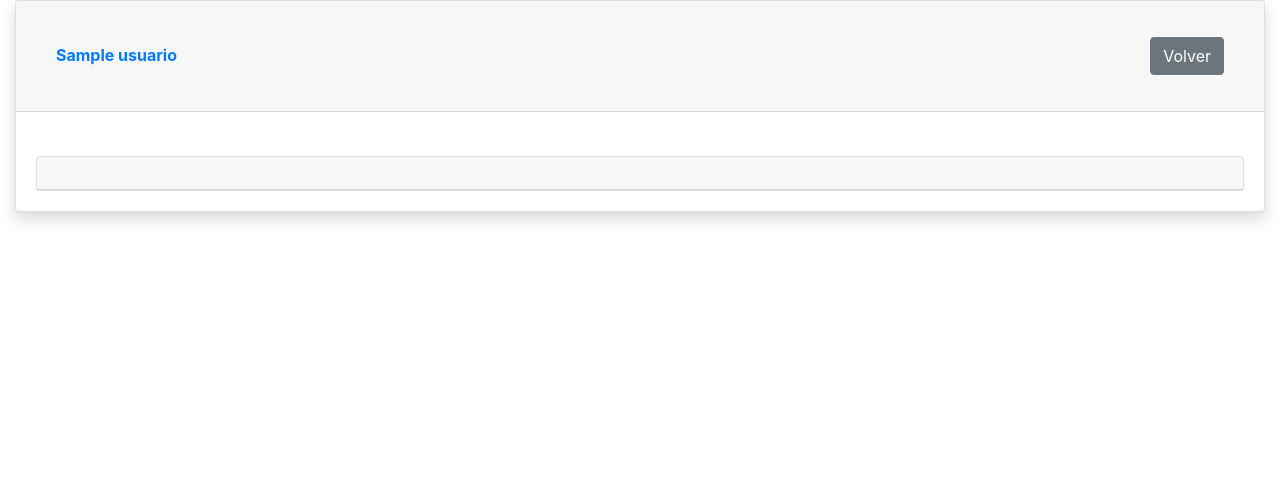
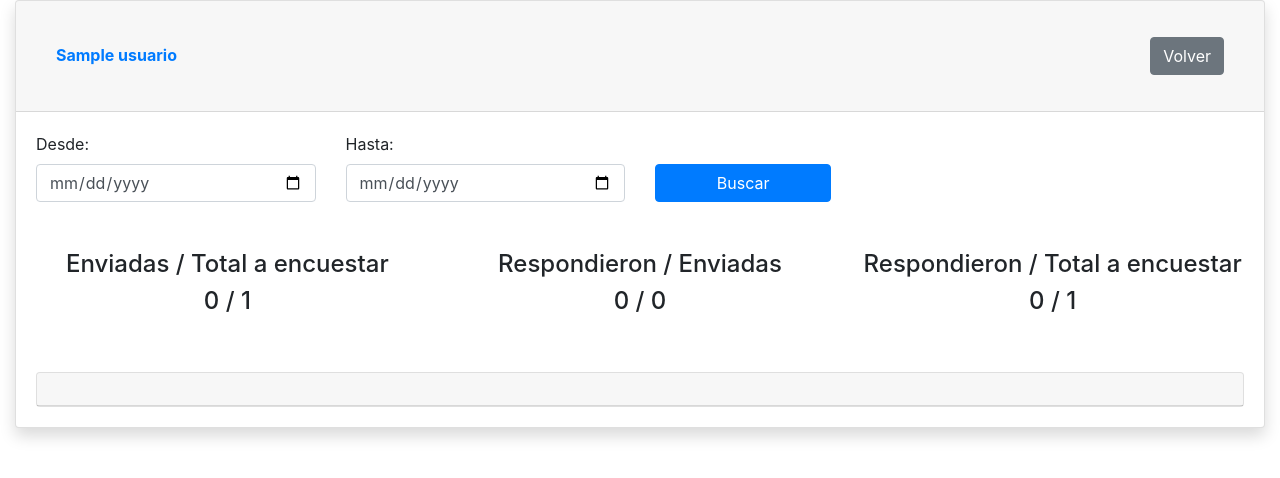
Before and after one commit to josecarpio99/encuestas-ci3, a CodeIgniter app: page /encuestas/index.php/encuestas/reportePromedios/1 in a window 1280 px wide. Shown: the top 478 px of the page. Run offline with CodeIgniter, Linux system fonts and the light colour scheme; tables that the repository leaves empty or names only in its code hold one stand-in row (values such as "Sample post"); data that the repository does not hold is empty; some libraries are stand-ins or nearby versions.

Commit message:
filter by date in reporte promedio

```diff
--- a/application/controllers/Encuestas.php
+++ b/application/controllers/Encuestas.php
@@ -109,7 +109,9 @@ class Encuestas extends CI_Controller {
   public function reportePromedios($id)
   {
     $data = [];
-    $encuesta = $this->encuesta->getById($id);
+    $desde = empty($this->input->get('desde')) ? '1970-01-01' : $this->input->get('desde');
+    $hasta = empty($this->input->get('hasta')) ? date('Y-m-d H:i') : $this->input->get('hasta');
+    $encuesta = $this->encuesta->getByIdWithEncuestasClienteCount($id, $desde, $hasta);
 
     if(!$encuesta){
 			$this->session->set_flashdata('warning','Encuesta no encontrada!');
@@ -123,10 +125,12 @@ class Encuestas extends CI_Controller {
       if($pregunta->tipo == 1) {
         $query = $this->db->query("
           SELECT
-          FORMAT(AVG(valor = 'si') * 100, 2) as porcentaje_si,
-          FORMAT(AVG(valor = 'no') * 100, 2) as porcentaje_no
-          FROM `encuestas_clientes_respuestas`
-          WHERE idEncuestaPregunta = $pregunta->idEncuestaPregunta;"
+          FORMAT(AVG(ecr.valor = 'si') * 100, 2) as porcentaje_si,
+          FORMAT(AVG(ecr.valor = 'no') * 100, 2) as porcentaje_no
+          FROM `encuestas_clientes_respuestas` ecr
+          LEFT JOIN encuestas_clientes ec ON ec.idEncuestaCliente = ecr.idEncuestaCliente
+          WHERE (ec.fechaRespuesta BETWEEN '$desde' AND '$hasta') AND
+          ecr.idEncuestaPregunta = $pregunta->idEncuestaPregunta;"
         )->row();
         $pregunta->porcentaje_si = $query->porcentaje_si;
         $pregunta->porcentaje_no = $query->porcentaje_no;
@@ -137,9 +141,11 @@ class Encuestas extends CI_Controller {
         foreach($pregunta->opciones as $key => $opcion) {
           $query = $this->db->query("
             SELECT
-            FORMAT(AVG(valor = '$opcion->valor') * 100, 2) as porcentaje
-            FROM `encuestas_clientes_respuestas`
-            WHERE idEncuestaPregunta = $pregunta->idEncuestaPregunta;"
+            FORMAT(AVG(ecr.valor = '$opcion->valor') * 100, 2) as porcentaje
+            FROM `encuestas_clientes_respuestas`  ecr
+            LEFT JOIN encuestas_clientes ec ON ec.idEncuestaCliente = ecr.idEncuestaCliente
+            WHERE (ec.fechaRespuesta BETWEEN '$desde' AND '$hasta') AND
+            idEncuestaPregunta = $pregunta->idEncuestaPregunta;"
           )->row();
 
           $pregunta->opciones[$key]->porcentaje = $query->porcentaje;
@@ -150,9 +156,11 @@ class Encuestas extends CI_Controller {
       if($pregunta->tipo == 3) {
         $query = $this->db->query("
           SELECT
-          FORMAT(AVG(valor), 2) as promedio
-          FROM `encuestas_clientes_respuestas`
-          WHERE idEncuestaPregunta = $pregunta->idEncuestaPregunta;"
+          FORMAT(AVG(ecr.valor), 2) as promedio
+          FROM `encuestas_clientes_respuestas` ecr
+          LEFT JOIN encuestas_clientes ec ON ec.idEncuestaCliente = ecr.idEncuestaCliente
+          WHERE (ec.fechaRespuesta BETWEEN '$desde' AND '$hasta') AND
+          idEncuestaPregunta = $pregunta->idEncuestaPregunta;"
         )->row();
 
         $pregunta->promedio = $query->promedio;
@@ -163,6 +171,8 @@ class Encuestas extends CI_Controller {
 
     $data['encuesta'] = $encuesta;
     $data['preguntas'] = $preguntas;
+    $data['desde'] = $desde == '1970-01-01' ? NULL : $desde;
+    $data['hasta'] = $hasta;
 
     $this->load->view('_header',$data);
     $this->load->view('encuestas/reporte_promedios',$data);
--- a/application/models/Encuesta_model.php
+++ b/application/models/Encuesta_model.php
@@ -29,8 +29,9 @@ class Encuesta_model  extends CI_Model  {
     ->row();
   }
 
-  public function getByIdWithEncuestasClienteCount($id)
+  public function getByIdWithEncuestasClienteCount($id, $desde = '1970-01-01', $hasta = NULL)
   {
+    $hasta = is_null($hasta) ? date('Y-m-d H:i') : $hasta;
     return $this->db->select('e.*,u.*,count(ec.idEncuestaCliente) as total_a_encuestar,
     COUNT(IF(ec.idEstado = 1, 1, NULL)) as pendientes, COUNT(IF(ec.idEstado = 2, 1, NULL)) as enviadas, COUNT(IF(ec.idEstado = 3, 1, NULL)) as respondieron')
     ->from('encuestas e')
@@ -38,6 +39,8 @@ class Encuesta_model  extends CI_Model  {
     ->join('encuestas_clientes ec', 'ec.idEncuesta = e.idEncuesta', 'left')
     ->join('encuestas_responsable er', 'er.idEncuesta = e.idEncuesta', 'left')
     ->join('adm_usuarios u', 'er.idUsuario = u.idUsuario', 'left')
+    ->where('ec.fechaRespuesta >=', $desde)
+    ->where('ec.fechaRespuesta <=', $hasta)
     ->get()
     ->row();
   }
--- a/application/views/encuestas/reporte_promedios.php
+++ b/application/views/encuestas/reporte_promedios.php
@@ -25,6 +25,36 @@
               </div>
 			      </div>
             <div class="card-body" id="listaPreguntas" >
+              <form action="">
+                <div class="row">
+                  <div class="col-3">
+                    <label for="desde">Desde:</label>
+                    <input type="date" class="form-control" value="<?= $desde ?>" name="desde" id="desde" />
+                  </div>
+                  <div class="col-3">
+                    <label for="hasta">Hasta:</label>
+                    <input type="date" class="form-control" value="<?= $hasta ?>" name="hasta" id="hasta" />
+                  </div>
+                  <div class="col-2 align-self-end">
+                    <!-- <div>&nbsp;</div> -->
+                    <button id="buscar" class="btn btn-primary w-100">Buscar</button>
+                  </div>
+                </div>
+              </form>
+              <div class="row text-center my-5">
+                <div class="col-md-4">
+                  <h4>Enviadas / Total a encuestar</h4>
+                  <h4><?= $encuesta->respondieron + $encuesta->enviadas .' / '. $encuesta->total_a_encuestar  ?></h4>
+                </div>
+                <div class="col-md-4">
+                  <h4>Respondieron / Enviadas</h4>
+                  <h4><?= $encuesta->respondieron .' / '. $encuesta->respondieron + $encuesta->enviadas  ?></h4>
+                </div>
+                <div class="col-md-4">
+                  <h4>Respondieron / Total a encuestar</h4>
+                  <h4><?= $encuesta->respondieron .' / '. $encuesta->total_a_encuestar  ?></h4>
+                </div>
+              </div>
             <?php foreach ($preguntas as $pregunta) :  ?>
               <div class="card mt-4" style="cursor: all-scroll;" >
                 <div class="card-header d-flex justify-content-between">
```
Also changed, not shown: cambios_archivos.md (+3 -2 lines).
